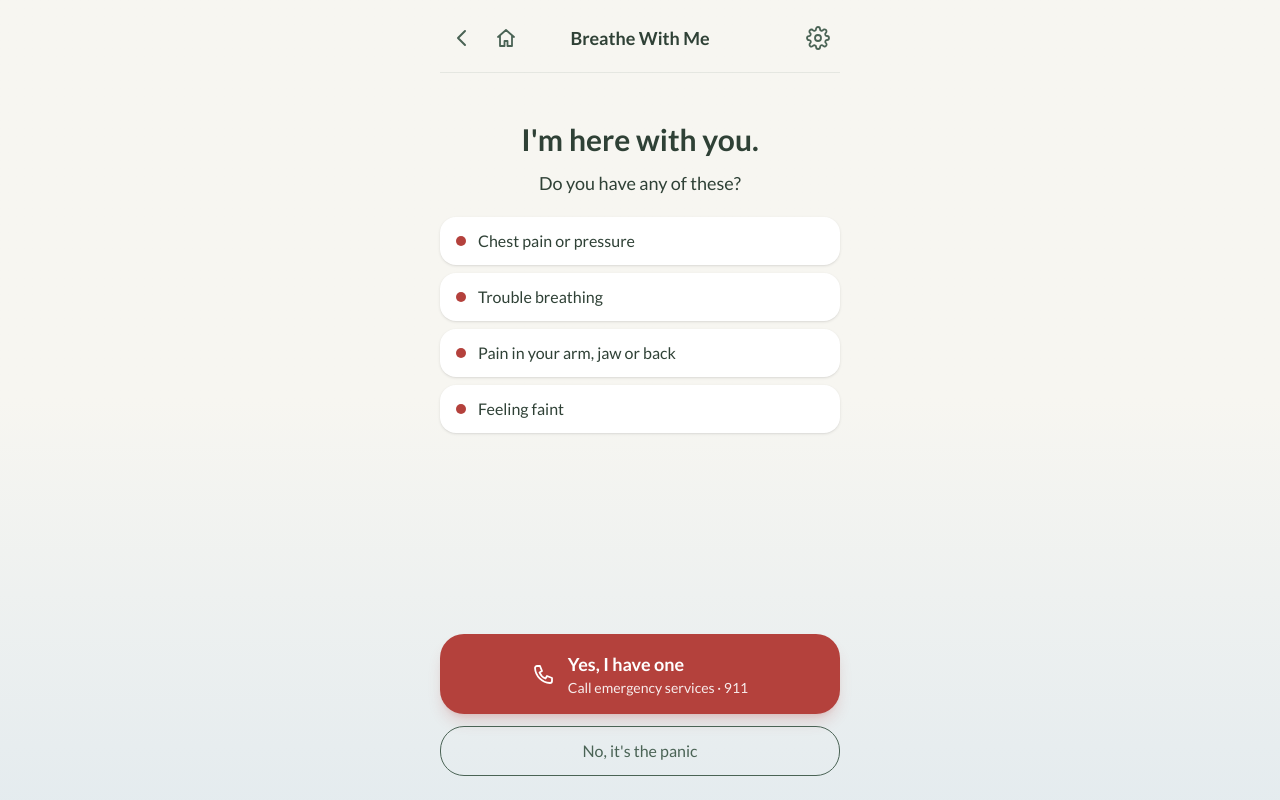
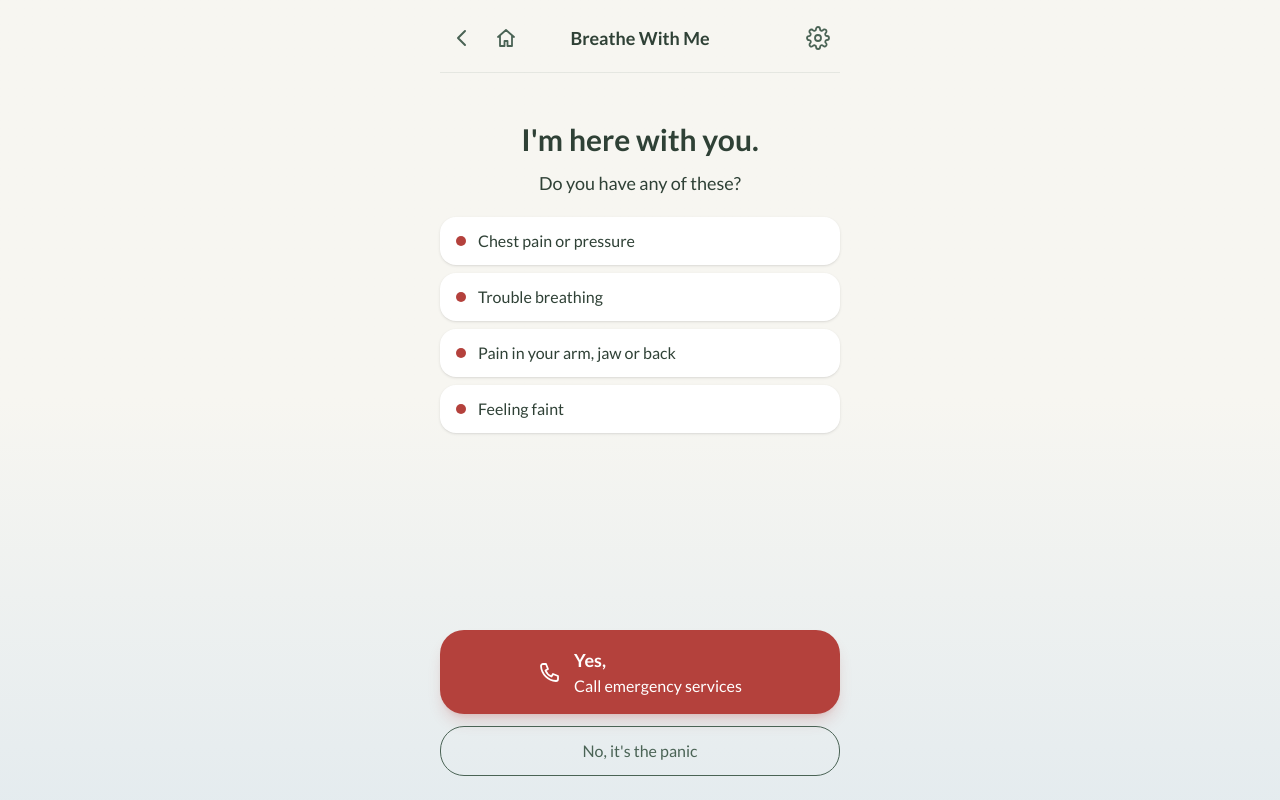
Before and after one commit to Anxhela25/breathe-with-me, a React (Vite) app in the folder frontend/: page /worse in a window 1280 px wide. Built offline with nearby package versions, Linux system fonts and the light colour scheme; no server answers; what @capacitor/core would draw is missing.

Commit message:
Worse: emergency button text 'Yes, / Call emergency services'

```diff
--- a/frontend/src/pages/Worse.jsx
+++ b/frontend/src/pages/Worse.jsx
@@ -32,8 +32,8 @@ export default function Worse() {
             <path d="M5 4h3l2 5-2.5 1.5a11 11 0 0 0 6 6L15 14l5 2v3a2 2 0 0 1-2 2A16 16 0 0 1 3 6a2 2 0 0 1 2-2z" />
           </svg>
           <span className="text-left leading-tight">
-            <span className="block text-lg font-bold">Yes, I have one</span>
-            <span className="block text-sm opacity-90">Call emergency services · {emergency}</span>
+            <span className="block text-lg font-bold">Yes,</span>
+            <span className="block text-base">Call emergency services</span>
           </span>
         </a>
         {/* panic: just breathe, no timer and no questions */}
```
